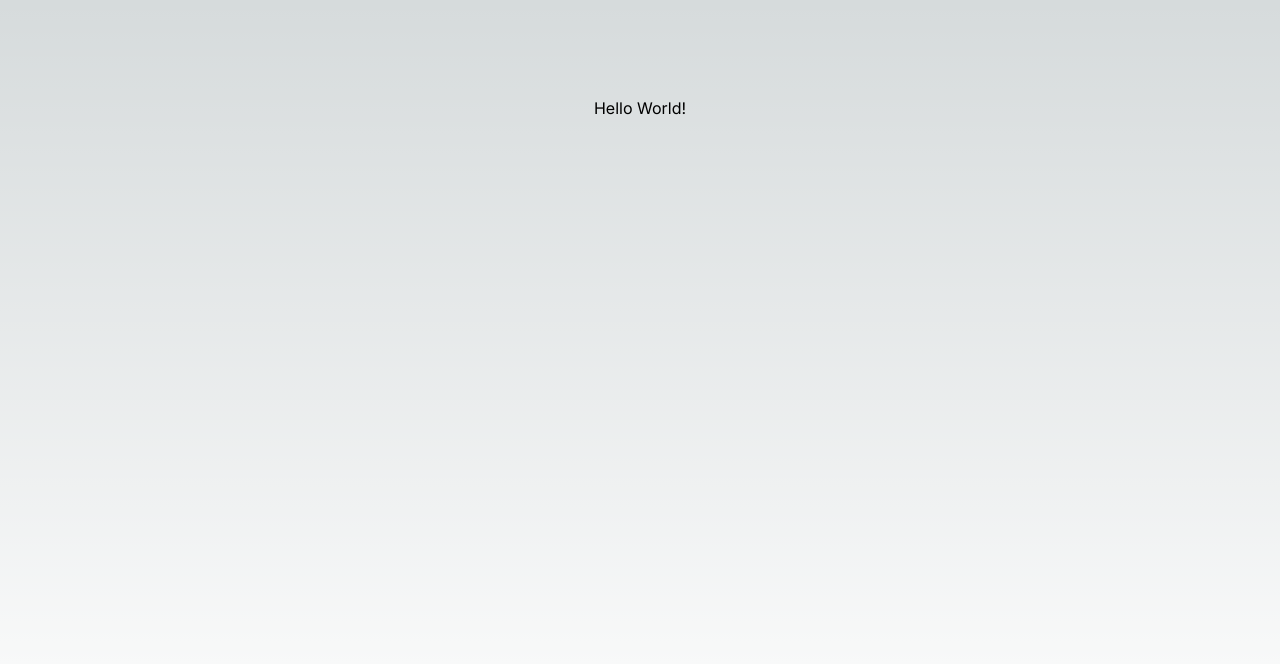
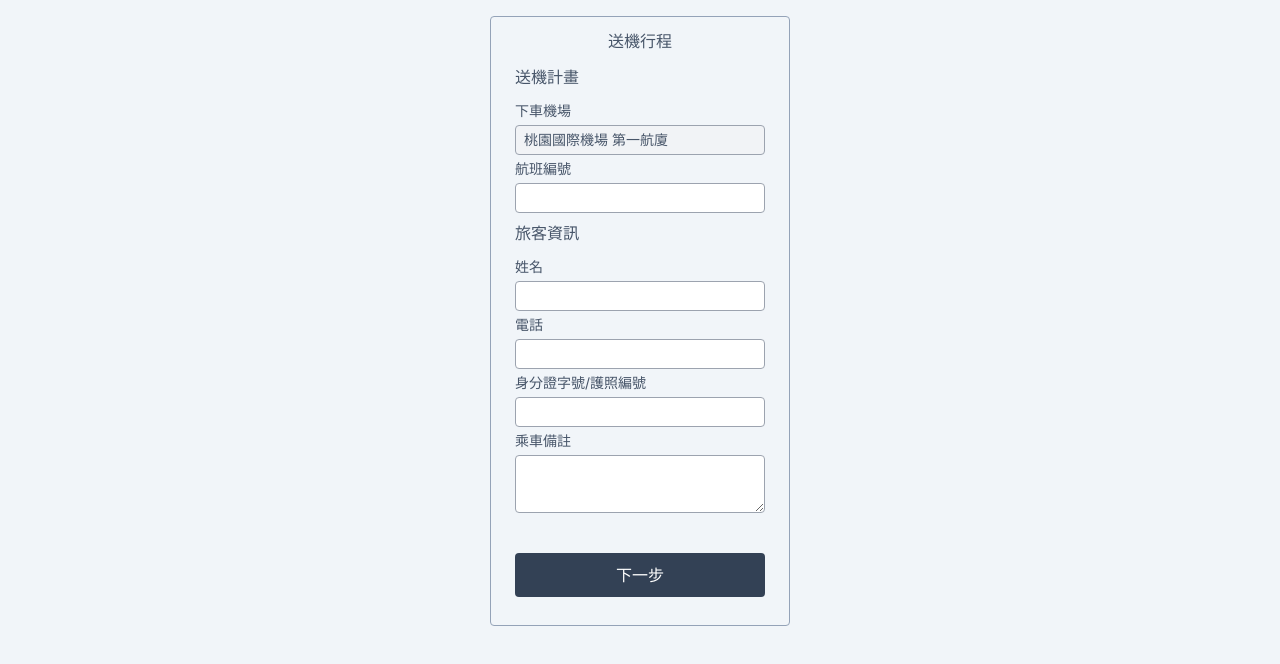
Before and after one commit to AllenLin0321/itinerary, a Next.js app: page / in a window 1280 px wide. Shown: the top 664 px of the page. Built offline with nearby package versions, Linux system fonts and the light colour scheme.

Commit message:
feat: add layout

```diff
--- a/package.json
+++ b/package.json
@@ -9,6 +9,7 @@
     "lint": "next lint"
   },
   "dependencies": {
+    "@hookform/error-message": "^2.0.1",
     "axios": "^1.6.8",
     "next": "14.1.4",
     "react": "^18",
--- /dev/null
+++ b/src/app/App.tsx
@@ -0,0 +1,76 @@
+"use client";
+import { useForm } from "react-hook-form";
+import Label from "./components/Label";
+import Button from "./components/Button";
+import Input from "./components/Input";
+import ERROR_MESSAGES from "@/app/constants/errorMessages";
+
+export default function App() {
+  const {
+    register,
+    handleSubmit,
+    formState: { errors },
+  } = useForm({
+    defaultValues: {
+      airport: "桃園國際機場 第一航廈",
+    },
+  });
+  const onSubmit = (data) => console.log(data);
+  console.log("errors: ", errors);
+
+  return (
+    <form onSubmit={handleSubmit(onSubmit)} className='w-full'>
+      <h2 className='text-slate-600 my-2'>送機計畫</h2>
+      <Input
+        label='下車機場'
+        type='text'
+        register={register}
+        name='airport'
+        config={{ disabled: true }}
+        errors={errors}
+      />
+      <Input
+        label='航班編號'
+        type='text'
+        register={register}
+        name='flightNumber'
+        config={{ required: ERROR_MESSAGES.REQUIRED }}
+        errors={errors}
+      />
+
+      <h2 className='text-slate-600 my-2'>旅客資訊</h2>
+      <Input
+        label='姓名'
+        type='text'
+        register={register}
+        name='name'
+        config={{ required: ERROR_MESSAGES.REQUIRED }}
+        errors={errors}
+      />
+      <Input
+        label='電話'
+        type='text'
+        register={register}
+        name='phone'
+        config={{
+          required: ERROR_MESSAGES.REQUIRED,
+          minLength: 10,
+          maxLength: 10,
+        }}
+        errors={errors}
+      />
+      <Input
+        label='身分證字號/護照編號'
+        type='text'
+        register={register}
+        name='id'
+        config={{ required: ERROR_MESSAGES.REQUIRED }}
+        errors={errors}
+      />
+      <Label label='乘車備註'>
+        <textarea {...register("note", {})} />
+      </Label>
+      <Button>下一步</Button>
+    </form>
+  );
+}
--- /dev/null
+++ b/src/app/components/Button.tsx
@@ -0,0 +1,7 @@
+export default function Button({ children }) {
+  return (
+    <button className='text-white bg-slate-700 w-full block appearance-none px-5 py-2.5 mt-10 mb-5 uppercase rounded'>
+      {children}
+    </button>
+  );
+}
--- /dev/null
+++ b/src/app/components/Input.tsx
@@ -0,0 +1,29 @@
+import Label from "./Label";
+import { ErrorMessage } from "@hookform/error-message";
+
+export default function Input({
+  label,
+  name,
+  register,
+  config,
+  errors,
+  ...rest
+}) {
+  return (
+    <>
+      <Label label={label} />
+      <input
+        className='text-slate-600 text-sm leading-loose w-full'
+        {...rest}
+        {...register(name, { ...config })}
+      />
+      <ErrorMessage
+        errors={errors}
+        name={name}
+        render={({ message }) => (
+          <p className='errorMessage text-sm'>{message}</p>
+        )}
+      />
+    </>
+  );
+}
--- /dev/null
+++ b/src/app/components/Label.tsx
@@ -0,0 +1,8 @@
+export default function Label({ label, children }) {
+  return (
+    <label className='leading-loose text-left block text-slate-600 text-sm flex flex-col'>
+      {label}
+      {children}
+    </label>
+  );
+}
--- /dev/null
+++ b/src/app/constants/errorMessages.js
@@ -0,0 +1,5 @@
+const ERROR_MESSAGES = {
+  REQUIRED: "必填",
+};
+
+export default ERROR_MESSAGES;
--- a/src/app/globals.css
+++ b/src/app/globals.css
@@ -2,32 +2,28 @@
 @tailwind components;
 @tailwind utilities;
 
-:root {
-  --foreground-rgb: 0, 0, 0;
-  --background-start-rgb: 214, 219, 220;
-  --background-end-rgb: 255, 255, 255;
+body {
+  background: rgb(241 245 249);
+  font-family: -apple-system, BlinkMacSystemFont, "Segoe UI", "Roboto", "Oxygen",
+    "Ubuntu", "Cantarell", "Fira Sans", "Droid Sans", "Helvetica Neue",
+    sans-serif;
 }
 
-@media (prefers-color-scheme: dark) {
-  :root {
-    --foreground-rgb: 255, 255, 255;
-    --background-start-rgb: 0, 0, 0;
-    --background-end-rgb: 0, 0, 0;
-  }
+input {
+  padding-left: 0.5rem;
+  padding-right: 0.5rem;
 }
 
-body {
-  color: rgb(var(--foreground-rgb));
-  background: linear-gradient(
-      to bottom,
-      transparent,
-      rgb(var(--background-end-rgb))
-    )
-    rgb(var(--background-start-rgb));
+input,
+textarea {
+  border: 1px solid rgb(156 163 175);
+  border-radius: 0.25rem;
 }
 
-@layer utilities {
-  .text-balance {
-    text-wrap: balance;
-  }
+.errorMessage {
+  color: #bf1650;
 }
+.errorMessage::before {
+  display: inline;
+  content: "⚠ ";
+}
--- a/src/app/page.tsx
+++ b/src/app/page.tsx
@@ -1,9 +1,13 @@
-import Image from "next/image";
+"use client";
+import App from "@/app/App";
 
 export default function Home() {
   return (
-    <main className='flex min-h-screen flex-col items-center justify-between p-24'>
-      Hello World!
-    </main>
+    <div className='flex flex-col items-center'>
+      <div className='flex flex-col items-center border border-slate-400 rounded px-6 py-2 mt-4 min-w-[300px] max-w-[500px]'>
+        <h1 className='text-slate-600 my-1'>送機行程</h1>
+        <App />
+      </div>
+    </div>
   );
 }
```
Also changed, not shown: 1 other file (tests, documents, lock files or other folders).
